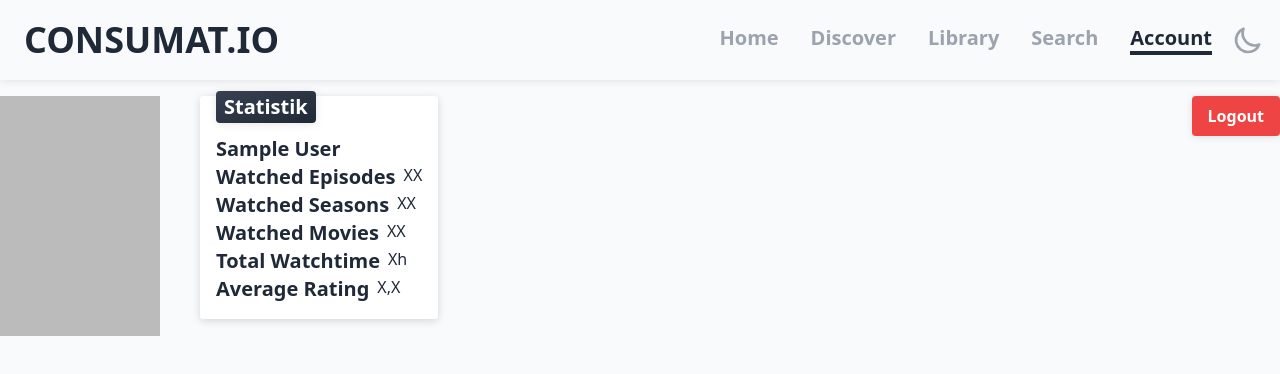
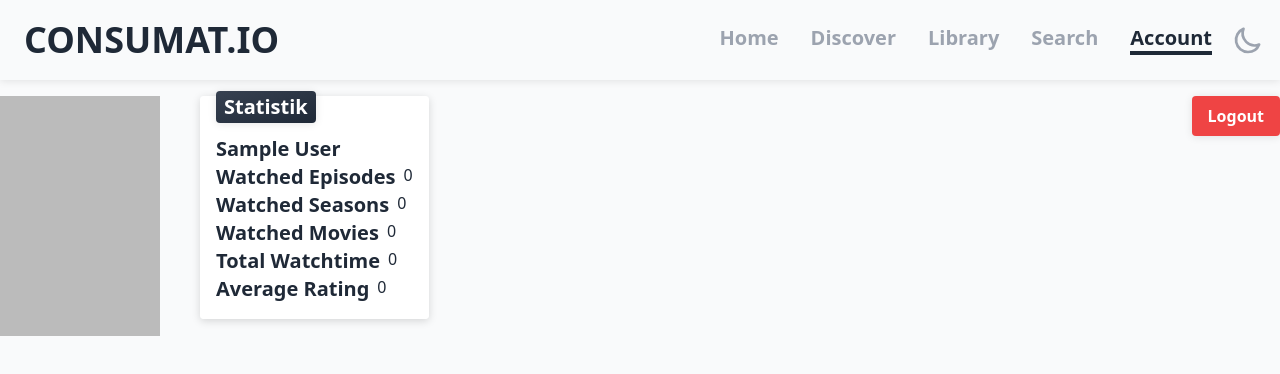
Before and after one commit to pojntfx/consumat.io-frontend, a Next.js app: page /account in a window 1280 px wide. Shown: the top 374 px of the page. Built offline with nearby package versions, Linux system fonts and the light colour scheme; no server answers; sample sign-in values are in the browser's storage.

Commit message:
feat: Refactor StatistikItem into own component

```diff
--- /dev/null
+++ b/components/helper/StatistikItem.tsx
@@ -0,0 +1,14 @@
+type StatistikItemProps = {
+  title: string;
+  times: number;
+};
+
+const StatistikItem = ({ title, times }: StatistikItemProps) => {
+  return (
+    <div className="flex flex-row">
+      <h3>{title}</h3> <p className="ml-2">{times}</p>
+    </div>
+  );
+};
+
+export default StatistikItem;
--- a/pages/account.tsx
+++ b/pages/account.tsx
@@ -2,6 +2,7 @@ import { GetServerSideProps } from "next";
 import { getSession, signOut } from "next-auth/client";
 import { useAuthorization } from "../hooks/AuthnHooks";
 import MediaImage from "../components/helper/MediaImage";
+import StatistikItem from "../components/helper/StatistikItem";
 
 export const getServerSideProps: GetServerSideProps = async (context) => ({
   props: { session: await getSession(context) },
@@ -23,21 +24,11 @@ const Account = () => {
           <h3 className="cardHeading">Statistik</h3>
           <div className="flex flex-col">
             <h3>{session.user.name}</h3>
-            <div className="flex flex-row">
-              <h3>Watched Episodes</h3> <p className="ml-2">XX</p>
-            </div>
-            <div className="flex flex-row">
-              <h3>Watched Seasons</h3> <p className="ml-2">XX</p>
-            </div>
-            <div className="flex flex-row">
-              <h3>Watched Movies</h3> <p className="ml-2">XX</p>
-            </div>
-            <div className="flex flex-row">
-              <h3>Total Watchtime</h3> <p className="ml-2">Xh</p>
-            </div>
-            <div className="flex flex-row">
-              <h3>Average Rating</h3> <p className="ml-2">X,X</p>
-            </div>
+            <StatistikItem title={"Watched Episodes"} times={0} />
+            <StatistikItem title={"Watched Seasons"} times={0} />
+            <StatistikItem title={"Watched Movies"} times={0} />
+            <StatistikItem title={"Total Watchtime"} times={0} />
+            <StatistikItem title={"Average Rating"} times={0} />
           </div>
         </div>
       </div>
```
